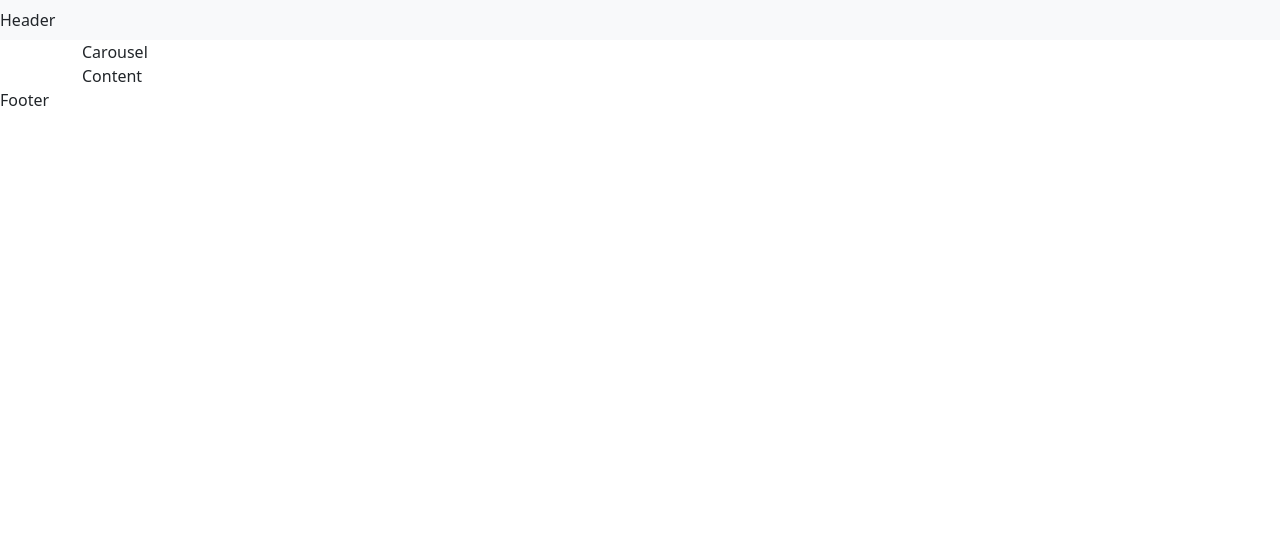
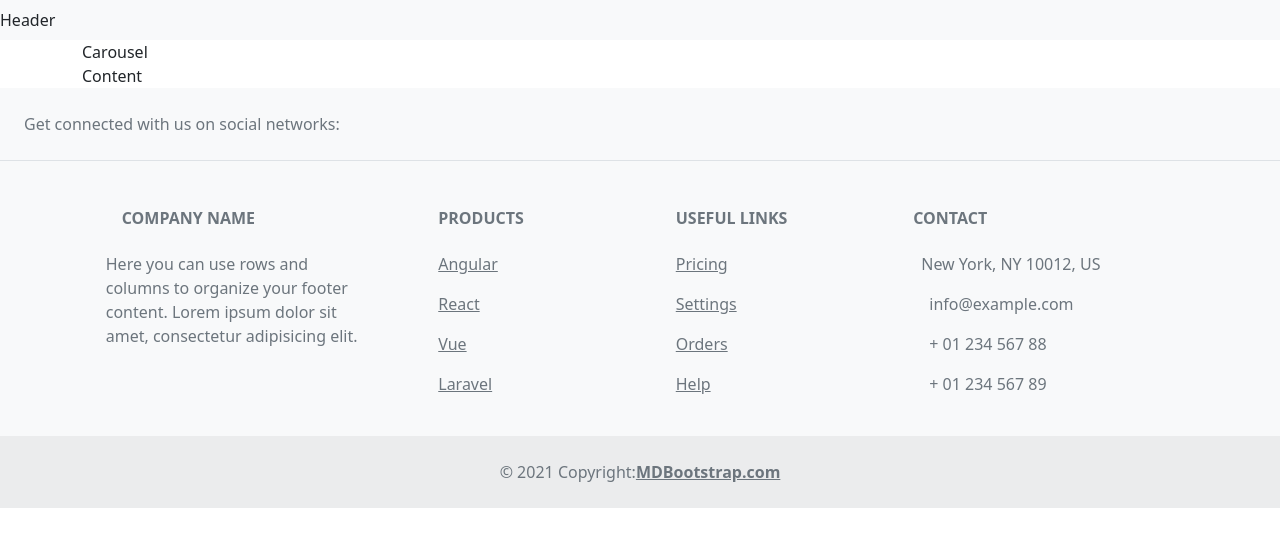
Before and after one commit to synrgy-5-fsw-1-cihuy/cattle-3-react, a React (Vite) app: page / in a window 1280 px wide. Shown: the top 546 px of the page. Built offline with nearby package versions, Linux system fonts and the light colour scheme.

Commit message:
format dulu

```diff
--- a/package.json
+++ b/package.json
@@ -10,6 +10,7 @@
   },
   "dependencies": {
     "bootstrap": "^5.2.3",
+    "mdb-react-ui-kit": "^5.0.0",
     "react": "^18.2.0",
     "react-bootstrap": "^2.6.0",
     "react-dom": "^18.2.0"
--- a/src/components/Footer.jsx
+++ b/src/components/Footer.jsx
@@ -1,5 +1,127 @@
+import React from 'react';
+import { MDBFooter, MDBContainer, MDBRow, MDBCol, MDBIcon } from 'mdb-react-ui-kit';
+
 const Footer = () => {
-  return <div>Footer</div>;
+  return (
+    <MDBFooter bgColor='light' className='text-center text-lg-start text-muted'>
+      <section className='d-flex justify-content-center justify-content-lg-between p-4 border-bottom'>
+        <div className='me-5 d-none d-lg-block'>
+          <span>Get connected with us on social networks:</span>
+        </div>
+
+        <div>
+          <a href='' className='me-4 text-reset'>
+            <MDBIcon color='secondary' fab icon='facebook-f' />
+          </a>
+          <a href='' className='me-4 text-reset'>
+            <MDBIcon color='secondary' fab icon='twitter' />
+          </a>
+          <a href='' className='me-4 text-reset'>
+            <MDBIcon color='secondary' fab icon='google' />
+          </a>
+          <a href='' className='me-4 text-reset'>
+            <MDBIcon color='secondary' fab icon='instagram' />
+          </a>
+          <a href='' className='me-4 text-reset'>
+            <MDBIcon color='secondary' fab icon='linkedin' />
+          </a>
+          <a href='' className='me-4 text-reset'>
+            <MDBIcon color='secondary' fab icon='github' />
+          </a>
+        </div>
+      </section>
+
+      <section className=''>
+        <MDBContainer className='text-center text-md-start mt-5'>
+          <MDBRow className='mt-3'>
+            <MDBCol md='3' lg='4' xl='3' className='mx-auto mb-4'>
+              <h6 className='text-uppercase fw-bold mb-4'>
+                <MDBIcon color='secondary' icon='gem' className='me-3' />
+                Company name
+              </h6>
+              <p>
+                Here you can use rows and columns to organize your footer content. Lorem ipsum dolor sit
+                amet, consectetur adipisicing elit.
+              </p>
+            </MDBCol>
+
+            <MDBCol md='2' lg='2' xl='2' className='mx-auto mb-4'>
+              <h6 className='text-uppercase fw-bold mb-4'>Products</h6>
+              <p>
+                <a href='#!' className='text-reset'>
+                  Angular
+                </a>
+              </p>
+              <p>
+                <a href='#!' className='text-reset'>
+                  React
+                </a>
+              </p>
+              <p>
+                <a href='#!' className='text-reset'>
+                  Vue
+                </a>
+              </p>
+              <p>
+                <a href='#!' className='text-reset'>
+                  Laravel
+                </a>
+              </p>
+            </MDBCol>
+
+            <MDBCol md='3' lg='2' xl='2' className='mx-auto mb-4'>
+              <h6 className='text-uppercase fw-bold mb-4'>Useful links</h6>
+              <p>
+                <a href='#!' className='text-reset'>
+                  Pricing
+                </a>
+              </p>
+              <p>
+                <a href='#!' className='text-reset'>
+                  Settings
+                </a>
+              </p>
+              <p>
+                <a href='#!' className='text-reset'>
+                  Orders
+                </a>
+              </p>
+              <p>
+                <a href='#!' className='text-reset'>
+                  Help
+                </a>
+              </p>
+            </MDBCol>
+
+            <MDBCol md='4' lg='3' xl='3' className='mx-auto mb-md-0 mb-4'>
+              <h6 className='text-uppercase fw-bold mb-4'>Contact</h6>
+              <p>
+                <MDBIcon color='secondary' icon='home' className='me-2' />
+                New York, NY 10012, US
+              </p>
+              <p>
+                <MDBIcon color='secondary' icon='envelope' className='me-3' />
+                info@example.com
+              </p>
+              <p>
+                <MDBIcon color='secondary' icon='phone' className='me-3' /> + 01 234 567 88
+              </p>
+              <p>
+                <MDBIcon color='secondary' icon='print' className='me-3' /> + 01 234 567 89
+              </p>
+            </MDBCol>
+          </MDBRow>
+        </MDBContainer>
+      </section>
+
+      <div className='text-center p-4' style={{ backgroundColor: 'rgba(0, 0, 0, 0.05)' }}>
+        © 2021 Copyright:
+        <a className='text-reset fw-bold' href='https://mdbootstrap.com/'>
+          MDBootstrap.com
+        </a>
+      </div>
+    </MDBFooter>
+  );
 };
 
 export default Footer;
```
Also changed, not shown: 1 other file (tests, documents, lock files or other folders).
